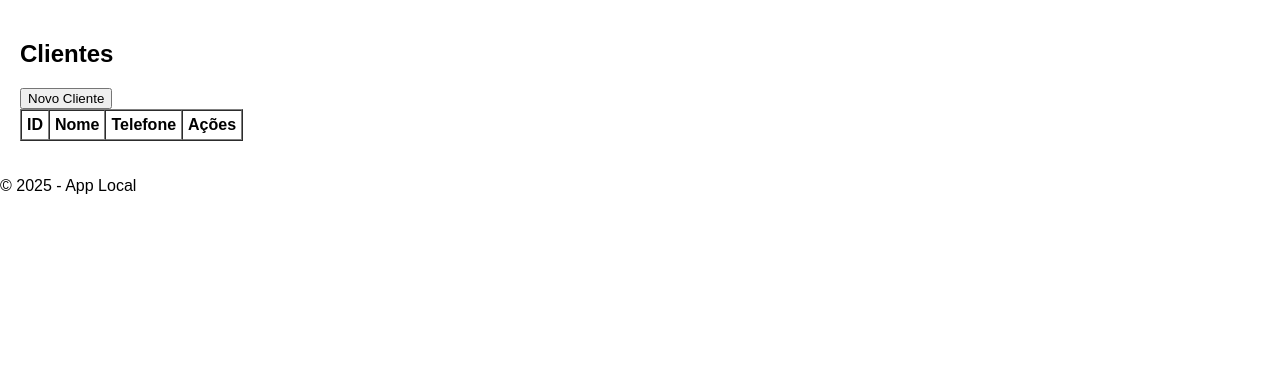
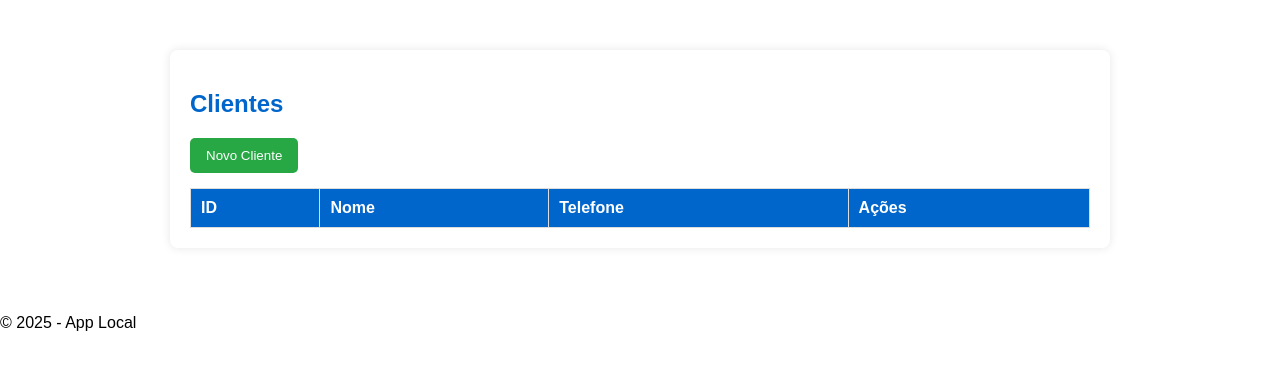
Before and after one commit to melo172n/managerv1, a Flask app: page / in a window 1280 px wide. Shown: the part 194-564 px from the top of the page. Run offline with Flask 3, Linux system fonts and the light colour scheme; lists and menus that the app fills with data are empty.

Commit message:
modificações no front

```diff
--- a/controllers/cliente.py
+++ b/controllers/cliente.py
@@ -19,10 +19,10 @@ def criar_cliente():
         return redirect(url_for("cliente.criar_cliente"))
     return render_template("cliente_form.html")
 
-@cliente_bp.route("/deletar-cliente", methods = ["GET", "POST"])
-def deletar_cliente():
+@cliente_bp.route("/deletar-cliente/<int:id>", methods = ["GET", "POST"])
+def deletar_cliente(id):
     if request.method == "POST":
-        cliente = Cliente.query.all(id)
+        cliente = Cliente.query.get_or_404(id)
         db.session.delete(cliente)
         db.session.commit()
         return redirect(url_for("cliente.deletar_cliente"))
--- a/static/style.css
+++ b/static/style.css
@@ -19,6 +19,51 @@ nav a {
     text-decoration: none;
 }
 
+.cliente-lista {
+    max-width: 900px;
+    margin: 30px auto;
+    padding: 20px;
+    background-color: white;
+    border-radius: 8px;
+    box-shadow: 0 0 10px rgba(0,0,0,0.1);
+}
+
+.cliente-lista h2 {
+    color: #0066cc;
+    margin-bottom: 20px;
+}
+
+.tabela-clientes {
+    width: 100%;
+    border-collapse: collapse;
+}
+
+.tabela-clientes th, .tabela-clientes td {
+    border: 1px solid #ddd;
+    padding: 10px;
+    text-align: left;
+}
+
+.tabela-clientes th {
+    background-color: #0066cc;
+    color: white;
+}
+
+.botao-novo {
+    background-color: #28a745;
+    color: white;
+    border: none;
+    padding: 10px 16px;
+    margin-bottom: 15px;
+    border-radius: 5px;
+    cursor: pointer;
+}
+
+.botao-novo:hover {
+    background-color: #218838;
+}
+
+
 main {
     padding: 20px;
 }
--- a/templates/cliente_list.html
+++ b/templates/cliente_list.html
@@ -1,15 +1,16 @@
 {% extends 'base.html' %}
 
-{% block titulo %}Clientes Cadastrados{% endblock %}
+{% block titulo %}Clientes{% endblock %}
 
 {% block conteudo %}
+<div class="cliente-lista">
     <h2>Clientes</h2>
 
     <a href="{{ url_for('cliente.criar_cliente') }}">
-        <button>Novo Cliente</button>
+        <button class="botao-novo">Novo Cliente</button>
     </a>
 
-    <table border="1" cellpadding="5" cellspacing="0">
+    <table class="tabela-clientes">
         <thead>
             <tr>
                 <th>ID</th>
@@ -22,17 +23,18 @@
             {% for cliente in clientes %}
             <tr>
                 <td>{{ cliente.id }}</td>
-                    <td>{{ cliente.nome }}</td>
-                    <td>{{ cliente.telefone }}</td>
+                <td>{{ cliente.nome_cliente }}</td>
+                <td>{{ cliente.telefone_cliente }}</td>
                 <td>
                     <a href="{{ url_for('cliente.modificar_cliente', id=cliente.id) }}">Editar</a>
                     |
                     <form action="{{ url_for('cliente.deletar_cliente', id=cliente.id) }}" method="POST" style="display:inline;">
-                            <button type="submit" onclick="return confirm('Deseja realmente excluir este cliente?')">Excluir</button>
+                        <button type="submit" onclick="return confirm('Deseja excluir este cliente?')">Excluir</button>
                     </form>
                 </td>
             </tr>
             {% endfor %}
         </tbody>
     </table>
+</div>
 {% endblock %}
```
Also changed, not shown: templates/cliente_form.html (+17 -0 lines). Lines whose indentation alone changed are shown as unchanged.
